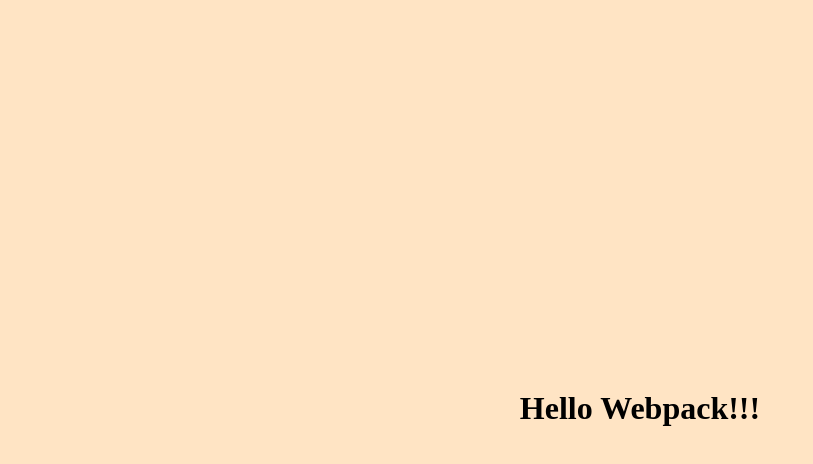
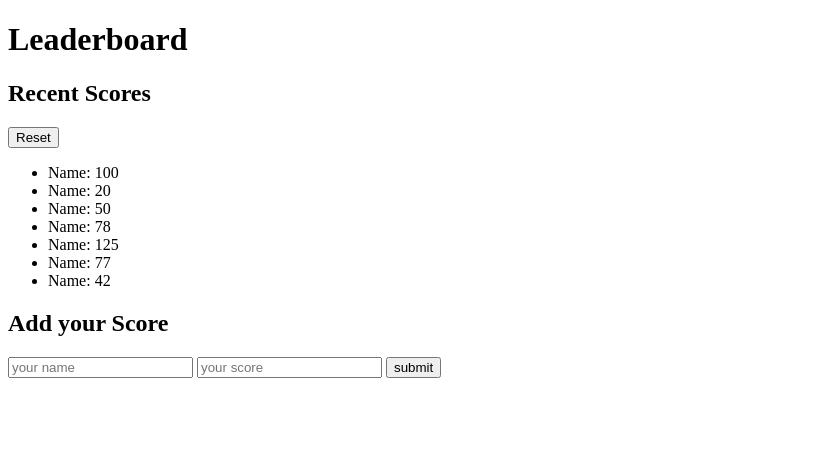
Before and after one commit to Nasirkhan294/leaderboard, a website: page src/index.html in a window 1280 px wide. Shown: the whole page, without its empty margins (0-813 px from the left). Drawn offline with Linux system fonts and the light colour scheme.

Commit message:
Added html stucture for leaderboard

```diff
--- a/src/index.html
+++ b/src/index.html
@@ -1,12 +1,41 @@
 <!DOCTYPE html>
 <html lang="en">
-<head>
-    <meta charset="UTF-8">
-    <meta name="viewport" content="width=device-width, initial-scale=1.0">
+  <head>
+    <meta charset="UTF-8" />
+    <meta name="viewport" content="width=device-width, initial-scale=1.0" />
     <title>Webpack Starter</title>
-	<link rel="stylesheet" href="styles.css">
-</head>
-<body>
-    <h1>Hello Webpack!!!</h1>
-</body>
+    <link rel="stylesheet" href="styles.css" />
+  </head>
+  <body>
+    <header>
+      <h1>Leaderboard</h1>
+    </header>
+    <main>
+      <div class="container">
+        <div class="left">
+          <div class="left-header">
+            <h2>Recent Scores</h2>
+            <button type="reset" class="btn">Reset</button>
+          </div>
+          <ul class="left-lists">
+            <li>Name: 100</li>
+            <li>Name: 20</li>
+            <li>Name: 50</li>
+            <li>Name: 78</li>
+            <li>Name: 125</li>
+            <li>Name: 77</li>
+            <li>Name: 42</li>
+          </ul>
+        </div>
+        <div class="right">
+          <form>
+            <h2>Add your Score</h2>
+            <input type="text" name="name" placeholder="your name" />
+            <input type="text" name="score" placeholder="your score" />
+            <input type="button" value="submit" class="btn" />
+          </form>
+        </div>
+      </div>
+    </main>
+  </body>
 </html>
--- a/src/styles.css
+++ /dev/null
@@ -1,7 +0,0 @@
-body {
-  background-color: bisque;
-  display: flex;
-  justify-content: center;
-  align-items: center;
-  height: 100vh;
-}
```
